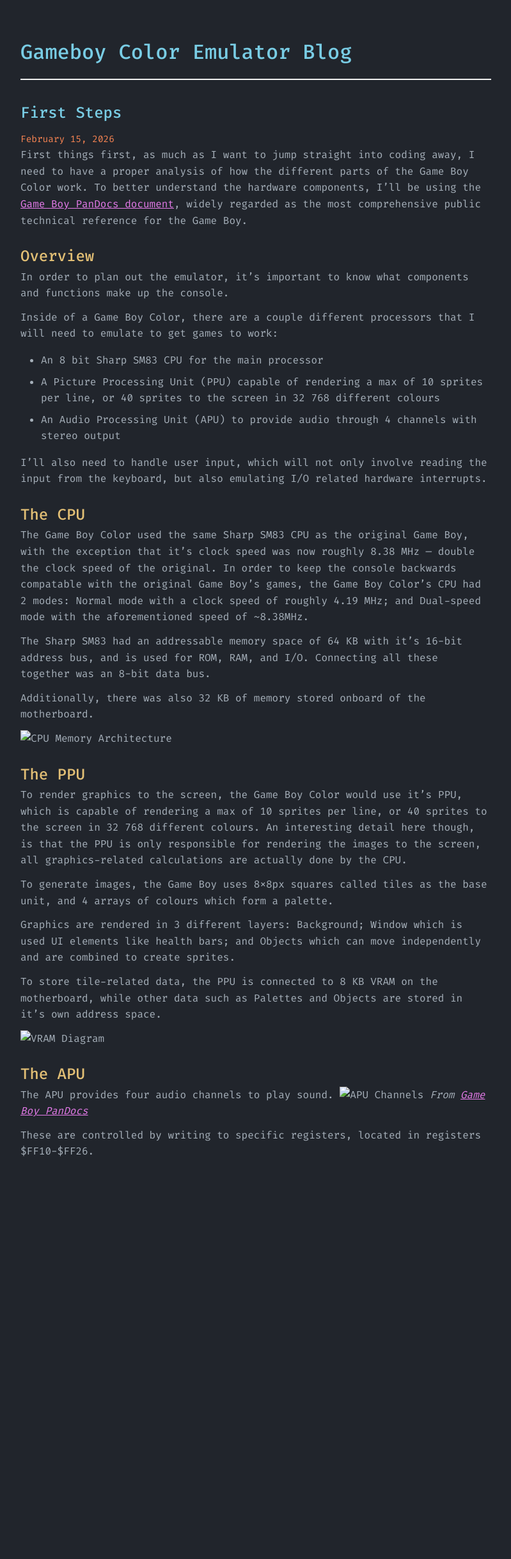
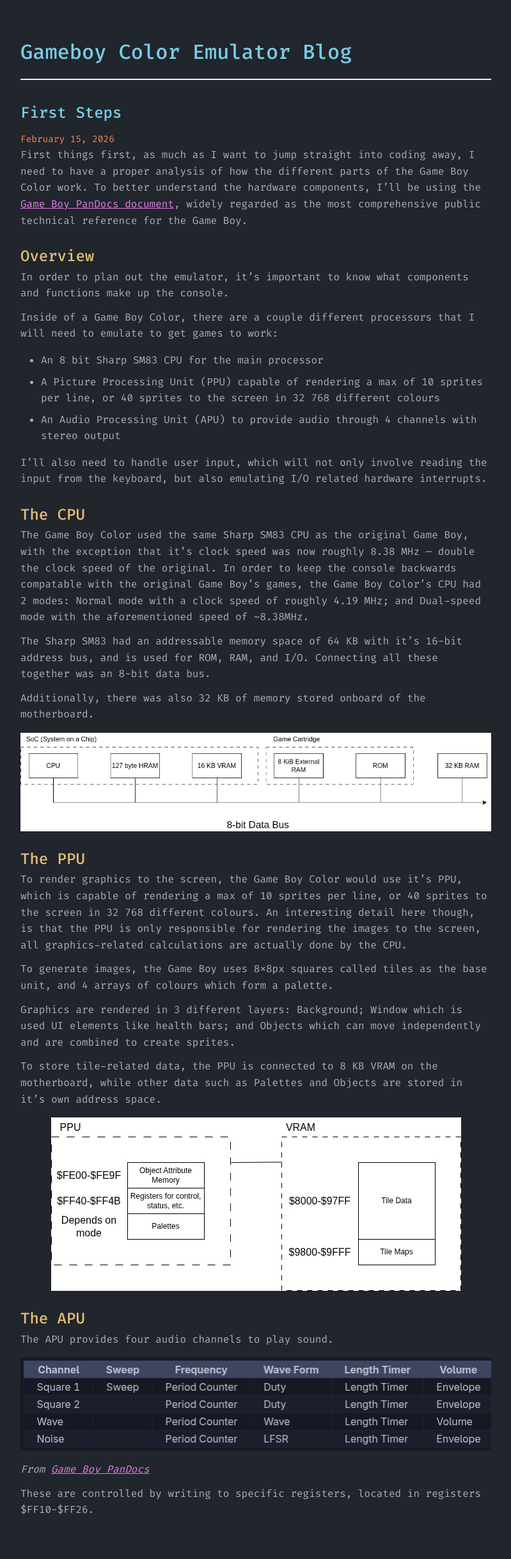
Before and after one commit to husaamkhan/gameboy-blog, a Jekyll site: the page built from _posts/2026-02-15-firststeps.md, in a window 1280 px wide. Shown: the whole page at 64% size, without its empty margins (240-1039 px from the left). Built offline with Jekyll 4.4.1, drawn with Linux system fonts in a browser that asks for light colours; before the commit the page ends 1876 px from its top, so only the background shows below that.

Commit message:
added missing styling and pictures

```diff
--- a/assets/css/style.css
+++ b/assets/css/style.css
@@ -85,3 +85,10 @@
 p {
   margin-bottom: 0.75rem;
 }
+
+img {
+  max-width: 100%;
+  height: auto;
+  display: block;
+  margin: 1rem auto;
+}
```
Also changed, not shown: assets/apu_channel_table.png (added), assets/cpu_memory_architecture.jpg (added), assets/vram_diagram.jpg (added).
